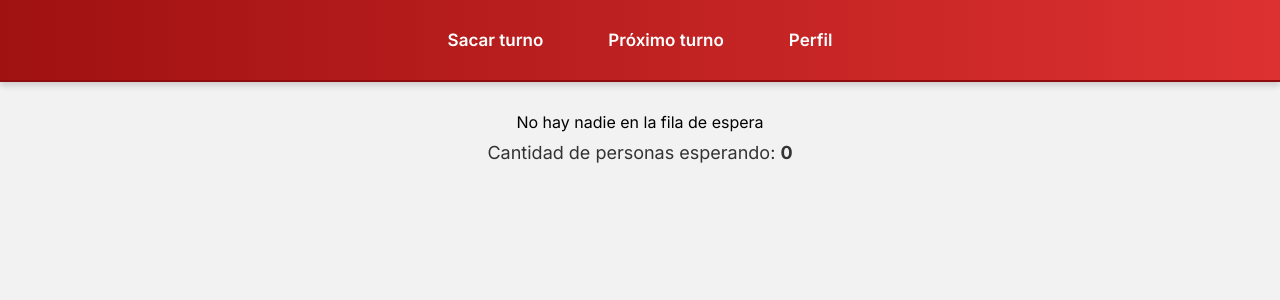
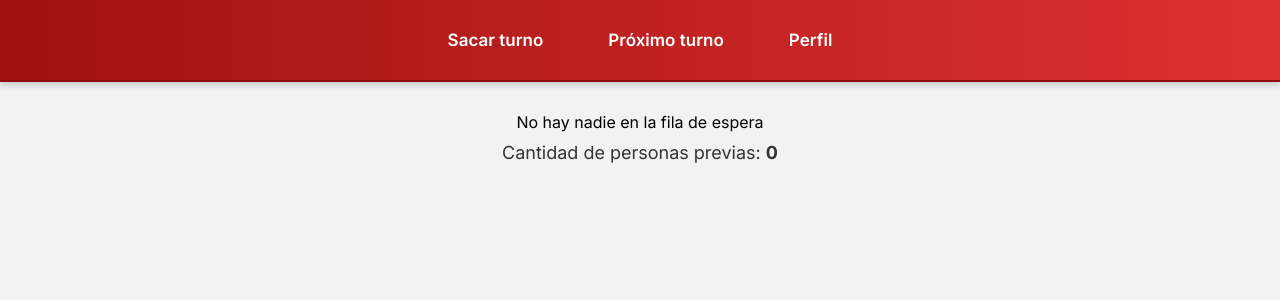
Before and after one commit to AgustinaPotasman/PF_FrontNext, a Next.js app in the folder pf/: page /components/timer in a window 1280 px wide. Shown: the top 300 px of the page. Built offline with nearby package versions, Linux system fonts and the light colour scheme.

Commit message:
Anda cuando cantidadPersonas = 0

```diff
--- a/pf/app/components/timer/page.js
+++ b/pf/app/components/timer/page.js
@@ -88,7 +88,7 @@ const Timer = ({ idArea, idTurno }) => {
         </div>
       )}
       <div className={styles.pacientesInfo}>
-        <p>Cantidad de personas esperando: <strong>{cantidadPersonas}</strong></p>
+        <p>Cantidad de personas previas: <strong>{cantidadPersonas}</strong></p>
       </div>
     </div>
   );
```
